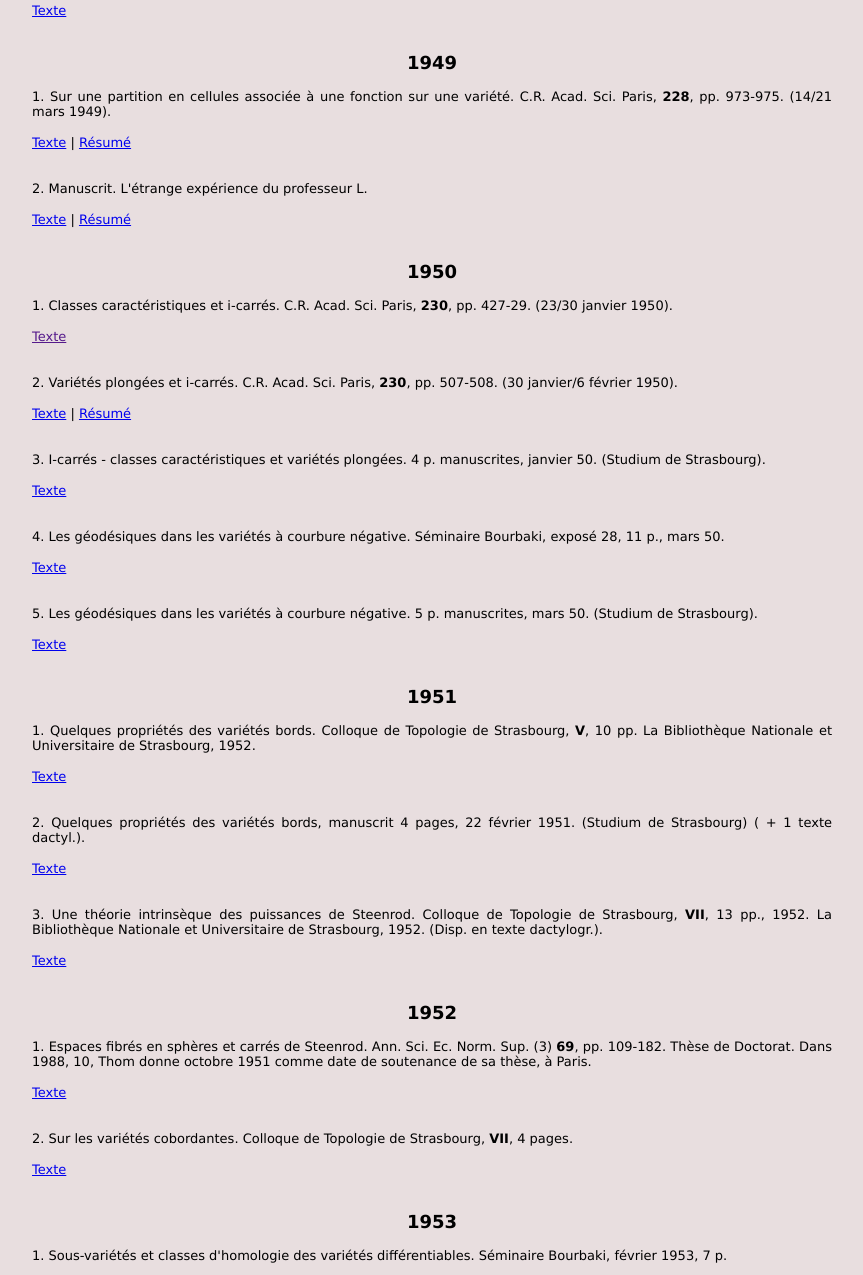
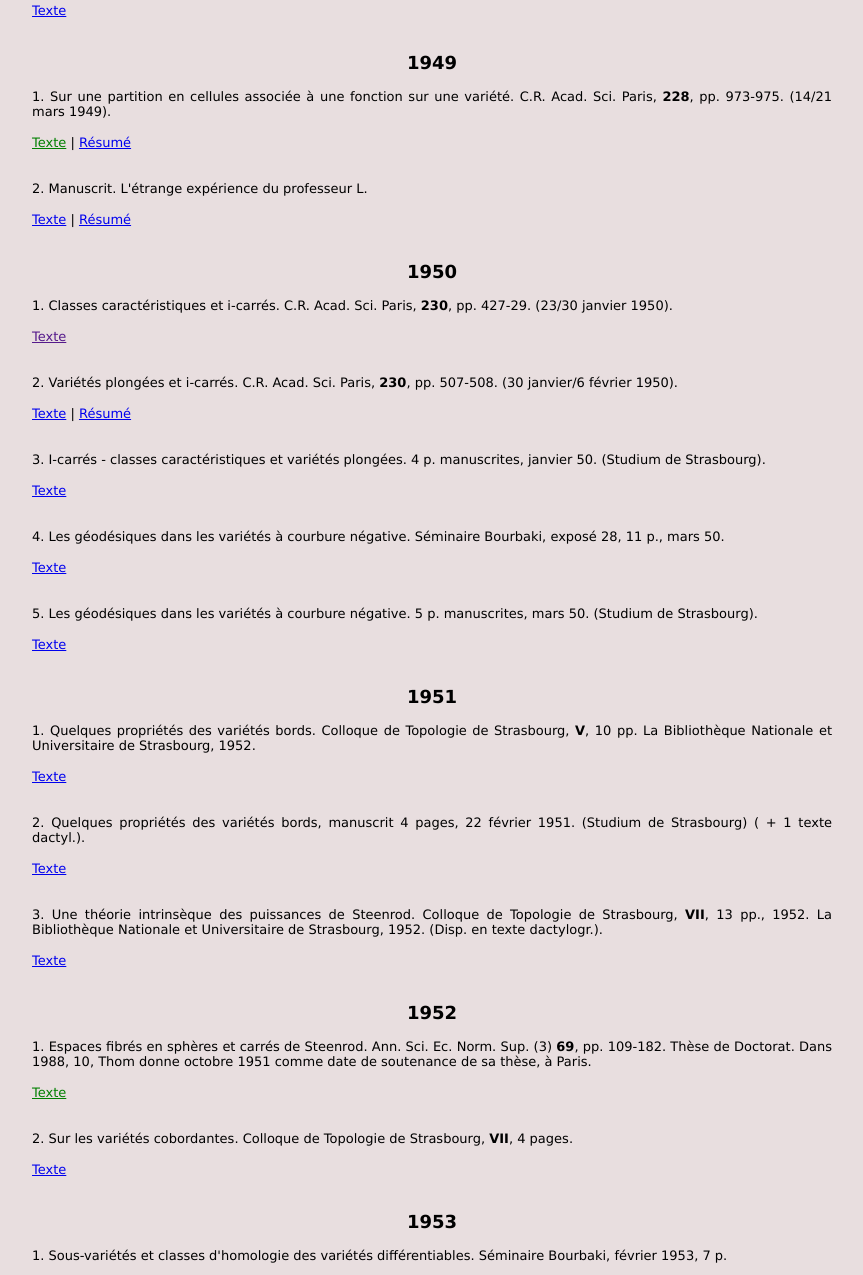
Before and after one commit to owl77/owl77.github.io, a plain HTML site: page thom.html in a window 1280 px wide. Shown: the part 1086-2361 px from the top of the page, without its empty margins (208-1071 px from the left). Drawn offline with Linux system fonts and the light colour scheme.

Commit message:
Update thom.html

```diff
--- a/thom.html
+++ b/thom.html
@@ -43,7 +43,7 @@
         Sur une partition en cellules associée à une fonction sur une variété.
         C.R. Acad. Sci. Paris, <b>228</b>, pp. 973-975. (14/21 mars 1949).</font></font></p>
 
-      <p align="justify"> <font face="Verdana, Arial, Helvetica, sans-serif" size="2"><a href="https://www.maths.ed.ac.uk/~v1ranick/surgery/thom.pdf" target='win_visu'>Texte</a>&nbsp;|&nbsp;<a href="1949e1.html">Résumé</a></font></p>
+      <p align="justify"> <font face="Verdana, Arial, Helvetica, sans-serif" size="2"><a style="color:green" href="https://www.maths.ed.ac.uk/~v1ranick/surgery/thom.pdf" target='win_visu'>Texte</a>&nbsp;|&nbsp;<a href="1949e1.html">Résumé</a></font></p>
       <p align="justify"><font face="Verdana, Arial, Helvetica, sans-serif" size="2">&nbsp;&nbsp;<br>
         2. Manuscrit. L'étrange expérience du professeur L.</font></p>
       <p align="justify"> <font face="Verdana, Arial, Helvetica, sans-serif" size="2"><a href="1949f2.pdf" target='win_visu'>Texte</a>&nbsp;|&nbsp;<a href="1949e2.html">Résumé</a></font></p>
@@ -136,7 +136,7 @@
         (3) <b>69</b>, pp. 109-182. Thèse de Doctorat. Dans 1988, 10, Thom donne octobre
         1951 comme date de soutenance de sa thèse, à Paris.</font> </p>
       </font>
-      <p align="justify"> <font face="Verdana, Arial, Helvetica, sans-serif" size="2"><a href="http://archive.numdam.org/item/10.24033/asens.998.pdf" target='win_visu'>Texte</a><!--&nbsp;|&nbsp;<a href="1952e1.html">R&eacute;sum&eacute;</a>--></font></p>
+      <p align="justify"> <font face="Verdana, Arial, Helvetica, sans-serif" size="2"><a style="color:green" href="http://archive.numdam.org/item/10.24033/asens.998.pdf" target='win_visu'>Texte</a><!--&nbsp;|&nbsp;<a href="1952e1.html">R&eacute;sum&eacute;</a>--></font></p>
       <font face="Verdana, Arial, Helvetica, sans-serif" size="2">
       <p align="justify"><font face="Verdana, Arial, Helvetica, sans-serif" size="2"><font face="Verdana, Arial, Helvetica, sans-serif" size="2">
         &nbsp;&nbsp;<br>
```
